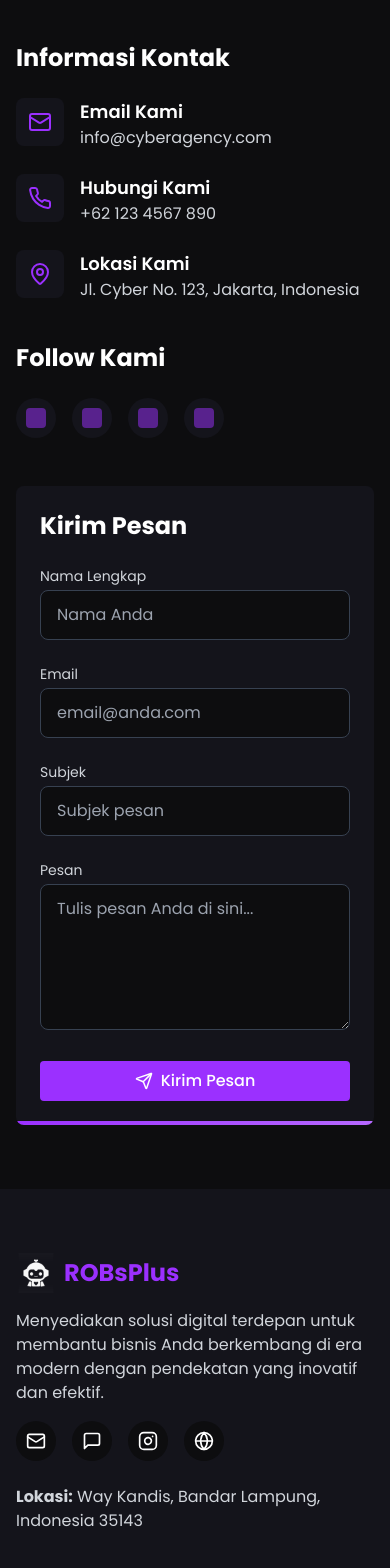
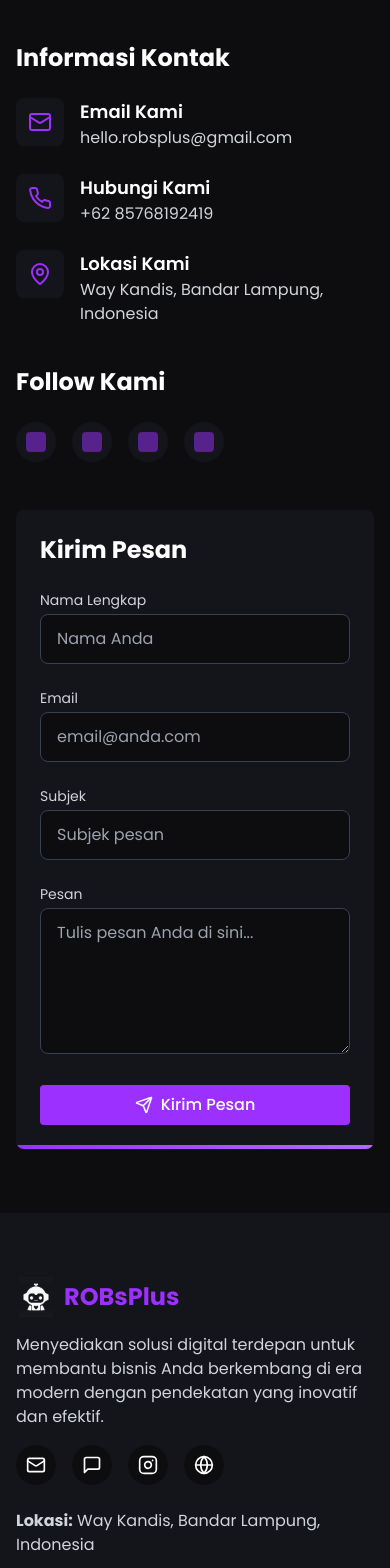
Before and after one commit to robinsyaifuddin/official-robsplus, a React (Vite) app: page / in a window 390 px wide. Shown: the part 7960-9528 px from the top of the page. Built offline with nearby package versions, Linux system fonts and the light colour scheme.

Commit message:
Update contact information
Changed the contact details to reflect the new email address, phone number, and location for the "Hubungi Kami" section. Updated email to hello.robsplus@gmail.com, phone to +62 85768192419, and location to Way Kandis, Bandar Lampung, Indonesia.

```diff
--- a/src/components/Contact.tsx
+++ b/src/components/Contact.tsx
@@ -1,4 +1,3 @@
-
 import { Mail, Phone, MapPin, Send } from "lucide-react";
 import { useState } from "react";
 import { toast } from "sonner";
@@ -46,19 +45,19 @@ const Contact = () => {
                   {
                     icon: <Mail size={24} className="text-cyberpunk" />,
                     title: "Email Kami",
-                    detail: "info@cyberagency.com",
-                    link: "mailto:info@cyberagency.com"
+                    detail: "hello.robsplus@gmail.com",
+                    link: "mailto:hello.robsplus@gmail.com"
                   },
                   {
                     icon: <Phone size={24} className="text-cyberpunk" />,
                     title: "Hubungi Kami",
-                    detail: "+62 123 4567 890",
-                    link: "tel:+6212345678890"
+                    detail: "+62 85768192419",
+                    link: "tel:+6285768192419"
                   },
                   {
                     icon: <MapPin size={24} className="text-cyberpunk" />,
                     title: "Lokasi Kami",
-                    detail: "Jl. Cyber No. 123, Jakarta, Indonesia",
+                    detail: "Way Kandis, Bandar Lampung, Indonesia",
                     link: "#"
                   }
                 ].map((item, index) => (
--- a/src/components/ContactPage.tsx
+++ b/src/components/ContactPage.tsx
@@ -1,4 +1,3 @@
-
 import { useState } from "react";
 import Navbar from "../components/Navbar";
 import Footer from "../components/Footer";
@@ -81,22 +80,22 @@ const ContactPage = () => {
                 {
                   icon: <Mail size={32} className="text-cyberpunk" />,
                   title: "Email Kami",
-                  detail: "info@cyberagency.com",
+                  detail: "hello.robsplus@gmail.com",
                   description: "Kami akan merespon dalam 24 jam",
-                  link: "mailto:info@cyberagency.com"
+                  link: "mailto:hello.robsplus@gmail.com"
                 },
                 {
                   icon: <Phone size={32} className="text-cyberpunk" />,
                   title: "Hubungi Kami",
-                  detail: "+62 123 4567 890",
+                  detail: "+62 85768192419",
                   description: "Senin - Jumat, 9:00 - 17:00",
-                  link: "tel:+6212345678890"
+                  link: "tel:+6285768192419"
                 },
                 {
                   icon: <MapPin size={32} className="text-cyberpunk" />,
                   title: "Lokasi Kami",
-                  detail: "Jl. Cyber No. 123, Jakarta",
-                  description: "Indonesia, 12345",
+                  detail: "Way Kandis, Bandar Lampung",
+                  description: "Indonesia",
                   link: "https://maps.google.com"
                 }
               ].map((item, index) => (
@@ -286,7 +285,7 @@ const ContactPage = () => {
               <div className="absolute inset-0 bg-dark-secondary/60 flex items-center justify-center">
                 <div className="text-center">
                   <h3 className="text-2xl font-bold mb-4">Lokasi Kami</h3>
-                  <p className="text-gray-300 mb-6">Jl. Cyber No. 123, Jakarta, Indonesia, 12345</p>
+                  <p className="text-gray-300 mb-6">Way Kandis, Bandar Lampung, Indonesia</p>
                   <a
                     href="https://maps.google.com"
                     target="_blank"
--- a/src/components/Footer.tsx
+++ b/src/components/Footer.tsx
@@ -1,4 +1,3 @@
-
 import { Link } from "react-router-dom";
 import { ChevronRight, Mail, Instagram, Globe, MessageSquare } from "lucide-react";
 import {
@@ -83,46 +82,46 @@ const Footer = () => {
               Menyediakan solusi digital terdepan untuk membantu bisnis Anda berkembang di era modern dengan pendekatan yang inovatif dan efektif.
             </p>
             <div className="flex gap-4">
+              {[
+                {
+                  icon: <Mail className="w-5 h-5 text-white" />,
+                  title: "Email Kami",
+                  detail: "hello.robsplus@gmail.com",
+                  link: "mailto:hello.robsplus@gmail.com"
+                },
+                {
+                  icon: <MessageSquare className="w-5 h-5 text-white" />,
+                  title: "Hubungi Kami",
+                  detail: "+62 85768192419",
+                  link: "https://wa.me/6285768192419"
+                },
+                {
+                  icon: <Instagram className="w-5 h-5 text-white" />,
+                  title: "Instagram",
+                  detail: "ofc.robsplus",
+                  link: "https://instagram.com/ofc.robsplus"
+                },
+                {
+                  icon: <Globe className="w-5 h-5 text-white" />,
+                  title: "Website",
+                  detail: "robsplus.web.id",
+                  link: "https://robsplus.web.id"
+                }
+              ].map((item) => (
                 <a
-                href="mailto:hello.robsplus@gmail.com"
+                  href={item.link}
                   target="_blank"
                   rel="noopener noreferrer"
                   className="w-10 h-10 rounded-full bg-dark flex items-center justify-center hover:bg-cyberpunk transition-all duration-300 transform hover:scale-110"
-                aria-label="Email"
+                  aria-label={item.title}
                 >
-                <Mail className="w-5 h-5 text-white" />
+                  {item.icon}
                 </a>
-              <a
-                href="https://wa.me/6285768192419"
-                target="_blank"
-                rel="noopener noreferrer"
-                className="w-10 h-10 rounded-full bg-dark flex items-center justify-center hover:bg-cyberpunk transition-all duration-300 transform hover:scale-110"
-                aria-label="WhatsApp"
-              >
-                <MessageSquare className="w-5 h-5 text-white" />
-              </a>
-              <a
-                href="https://instagram.com/ofc.robsplus"
-                target="_blank"
-                rel="noopener noreferrer"
-                className="w-10 h-10 rounded-full bg-dark flex items-center justify-center hover:bg-cyberpunk transition-all duration-300 transform hover:scale-110"
-                aria-label="Instagram"
-              >
-                <Instagram className="w-5 h-5 text-white" />
-              </a>
-              <a
-                href="https://robsplus.web.id"
-                target="_blank"
-                rel="noopener noreferrer"
-                className="w-10 h-10 rounded-full bg-dark flex items-center justify-center hover:bg-cyberpunk transition-all duration-300 transform hover:scale-110"
-                aria-label="Website"
-              >
-                <Globe className="w-5 h-5 text-white" />
-              </a>
+              ))}
             </div>
             <div className="mt-6">
               <p className="text-gray-300">
-                <strong>Lokasi:</strong> Way Kandis, Bandar Lampung, Indonesia 35143
+                <strong>Lokasi:</strong> Way Kandis, Bandar Lampung, Indonesia
               </p>
             </div>
           </div>
```
Lines whose indentation alone changed are shown as unchanged.
